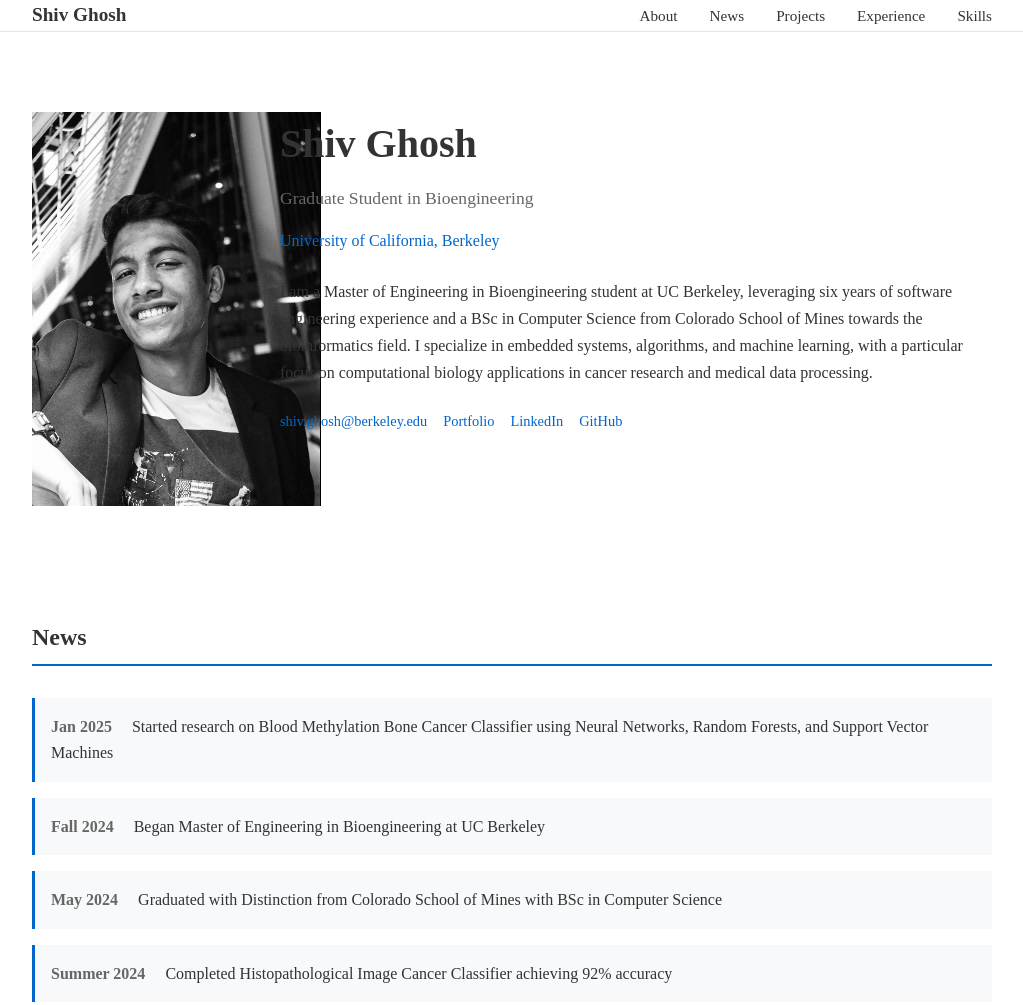
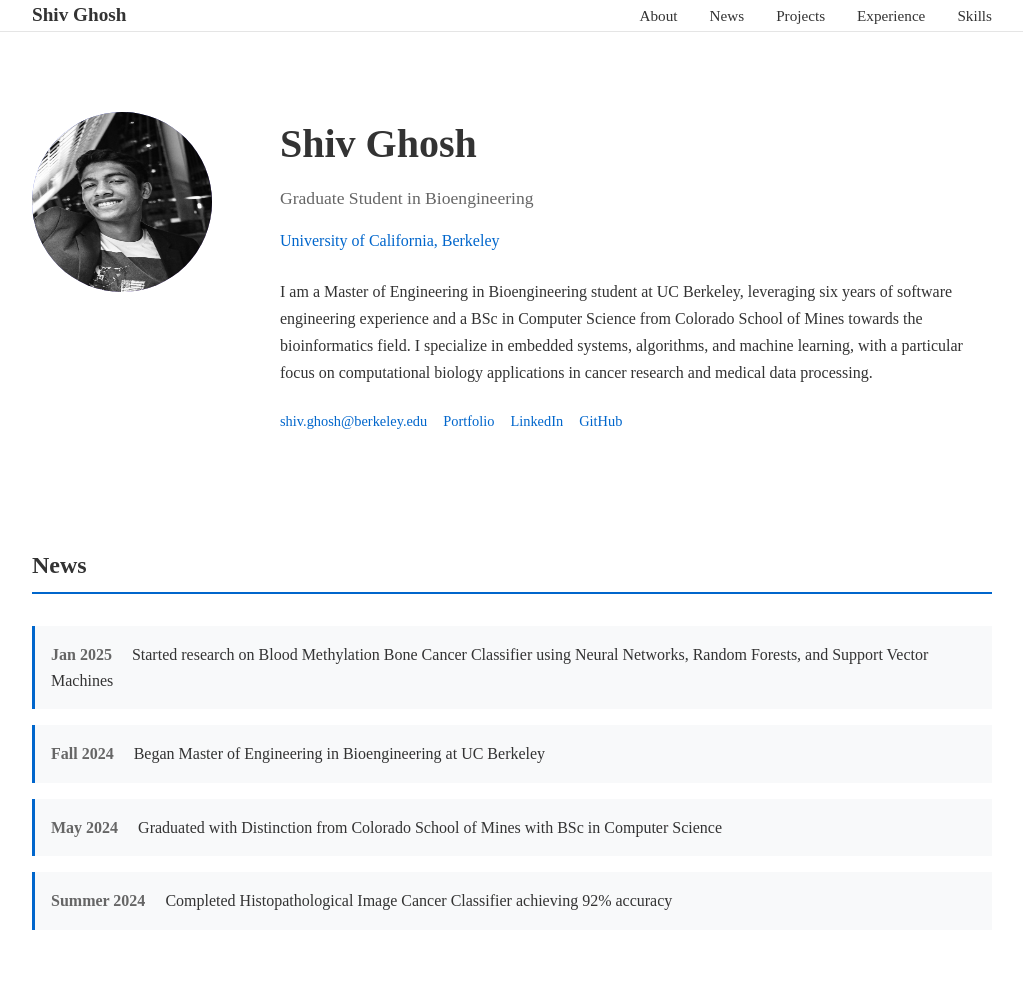
Before and after one commit to shivghosh/shivghosh.github.io, a plain HTML site: page index.html in a window 1280 px wide. Shown: the top 1005 px of the page, without its empty margins (128-1151 px from the left). Drawn offline with Linux system fonts and the light colour scheme.

Commit message:
Need to make the image tied to right class

```diff
--- a/index.html
+++ b/index.html
@@ -351,7 +351,7 @@
         <section id="about" class="section">
             <div class="container">
                 <div class="profile">
-                    <img src="\assets\pfp.jpg" alt="Shiv Ghosh" class="logo">
+                    <img src="\assets\pfp.jpg" alt="Shiv Ghosh" class="profile-image">
                     <div class="profile-info">
                         <h1>Shiv Ghosh</h1>
                         <div class="title">Graduate Student in Bioengineering</div>
```
